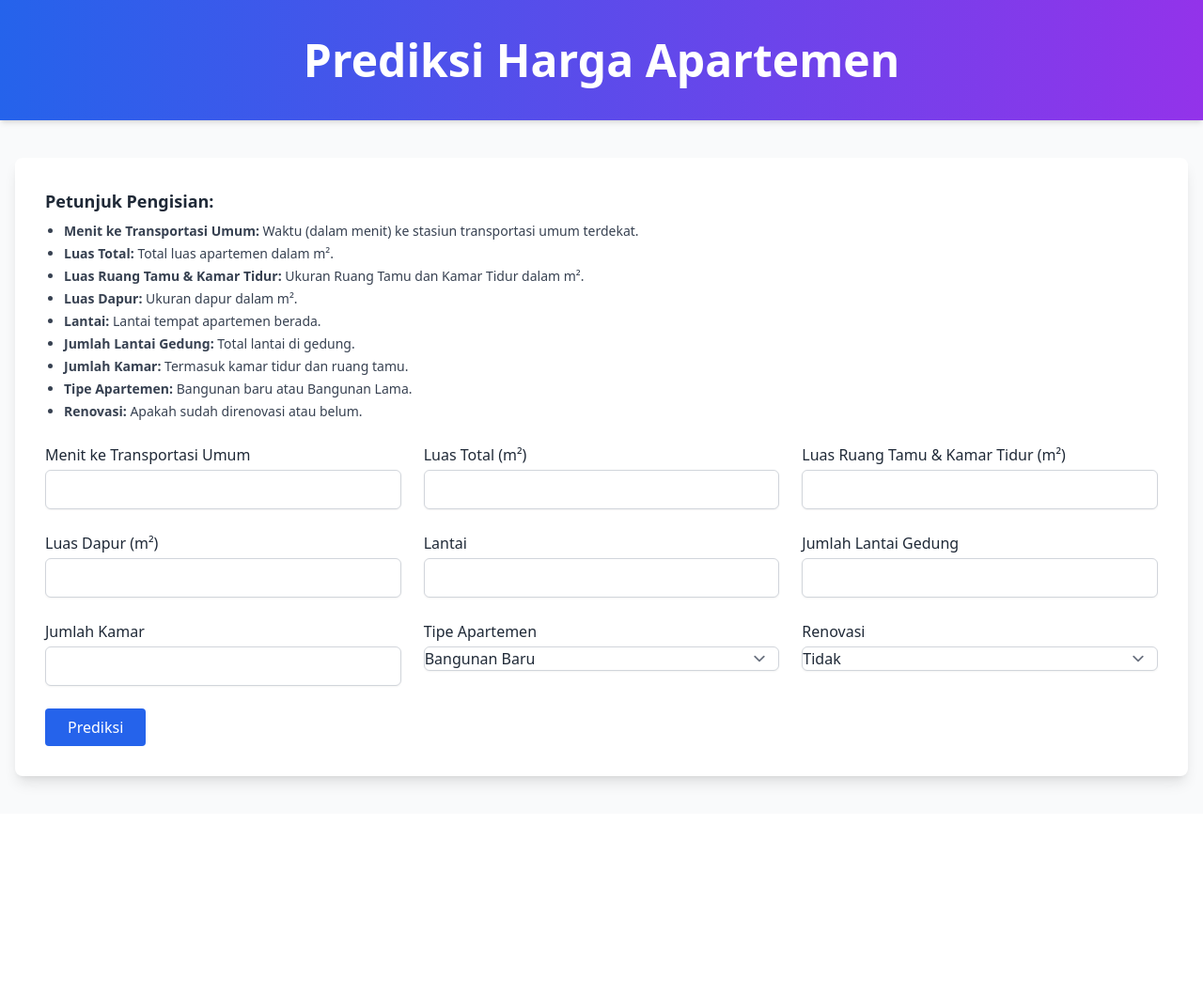
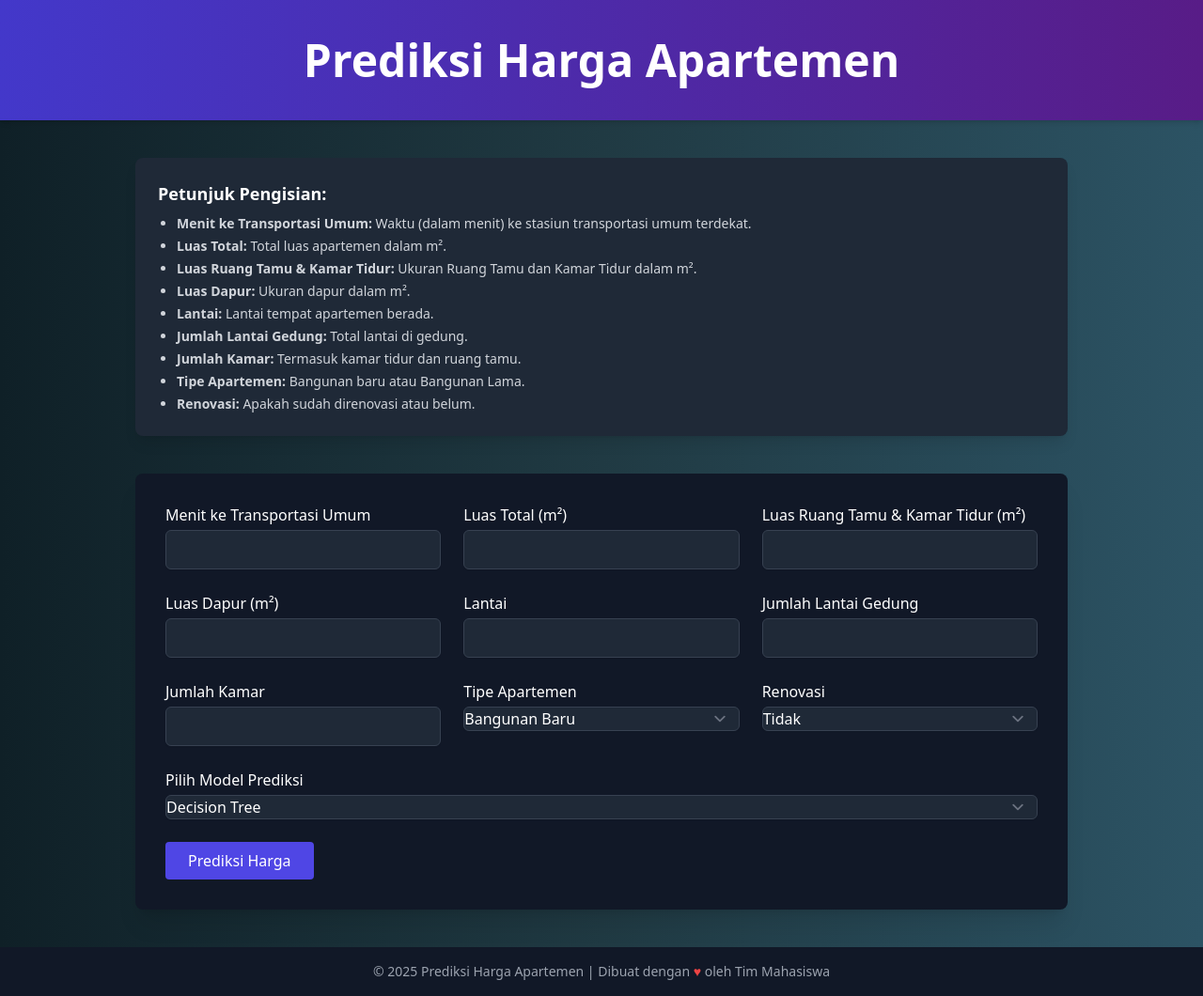
Before and after one commit to Ranayh14/dasildat_vilix, a PHP site: page / in a window 1280 px wide. Shown: the whole page at 94% size. Before the commit the page ends 838 px from the top, so only its background shows below. Run offline with PHP 8.4, Linux system fonts and the light colour scheme; some libraries are stand-ins or nearby versions.

Commit message:
update halaman + model

```diff
--- a/index.php
+++ b/index.php
@@ -2,23 +2,45 @@
 <html lang="id">
 <head>
   <meta charset="UTF-8">
+  <meta name="viewport" content="width=device-width, initial-scale=1.0">
   <title>Prediksi Harga Apartemen</title>
   <script src="https://cdn.tailwindcss.com"></script>
   <link href="https://unpkg.com/flowbite@1.6.5/dist/flowbite.min.css" rel="stylesheet" />
   <script src="https://unpkg.com/flowbite@1.6.5/dist/flowbite.min.js"></script>
+  <style>
+    body {
+      background: linear-gradient(to right, #0f2027, #203a43, #2c5364);
+    }
+    .fade-in {
+      animation: fadeIn 2s ease-in forwards;
+    }
+    @keyframes fadeIn {
+      from { opacity: 0; }
+      to { opacity: 1; }
+    }
+  </style>
 </head>
-<body class="bg-gray-50 min-h-screen text-gray-800">
+<body class="min-h-screen text-white flex flex-col">
 
-<header class="bg-gradient-to-r from-blue-600 to-purple-600 py-10 shadow-md">
-  <h1 class="text-4xl md:text-5xl font-bold text-white text-center">Prediksi Harga Apartemen</h1>
+<!-- Welcome screen -->
+<div id="welcome" class="fixed inset-0 z-50 bg-black flex flex-col items-center justify-center text-center text-white">
+  <img src="https://cdn-icons-png.flaticon.com/512/1933/1933005.png" alt="Apartment" class="w-24 h-24 mb-4 animate-bounce">
+  <h1 class="text-4xl font-bold mb-2">Selamat Datang!</h1>
+  <p class="text-lg">Website Prediksi Harga Apartemen</p>
+</div>
+
+<!-- Header -->
+<header class="bg-gradient-to-r from-indigo-700 to-purple-900 py-10 shadow-md text-center">
+  <h1 class="text-4xl md:text-5xl font-bold text-white">Prediksi Harga Apartemen</h1>
 </header>
 
-<div class="max-w-7xl mx-auto px-4 py-10">
-  <div class="bg-white shadow-lg rounded-lg p-8">
+<main class="flex-grow fade-in">
+  <div class="max-w-5xl mx-auto px-4 py-10">
 
-    <div class="mb-6">
-      <h4 class="text-lg font-semibold">Petunjuk Pengisian:</h4>
-      <ul class="list-disc pl-5 mt-2 text-sm text-gray-700 space-y-1">
+    <!-- Petunjuk Pengisian -->
+    <div class="mb-10 bg-gray-800 p-6 rounded-lg shadow-lg">
+      <h4 class="text-lg font-semibold text-white">Petunjuk Pengisian:</h4>
+      <ul class="list-disc pl-5 mt-2 text-sm space-y-1 text-gray-300">
         <li><strong>Menit ke Transportasi Umum:</strong> Waktu (dalam menit) ke stasiun transportasi umum terdekat.</li>
         <li><strong>Luas Total:</strong> Total luas apartemen dalam m².</li>
         <li><strong>Luas Ruang Tamu & Kamar Tidur:</strong> Ukuran Ruang Tamu dan Kamar Tidur dalam m².</li>
@@ -31,7 +53,9 @@
       </ul>
     </div>
 
-    <form method="POST" class="space-y-6">
+    <!-- Form Input Manual -->
+    <div class="bg-gray-900 p-8 rounded-lg shadow-xl">
+      <form method="POST" enctype="multipart/form-data" class="space-y-6">
         <div class="grid grid-cols-1 md:grid-cols-3 gap-6">
           <?php
           $fields = [
@@ -46,71 +70,84 @@
           foreach ($fields as $name => $label) {
             echo "
             <div>
-            <label class='block mb-1 font-medium'>$label</label>
-            <input type='number' step='any' name='$name' class='w-full rounded-md border-gray-300 shadow-sm focus:ring-blue-500 focus:border-blue-500' required>
+              <label class='block mb-1 font-medium text-white'>$label</label>
+              <input type='number' step='any' name='$name' class='w-full rounded-md border-gray-700 bg-gray-800 text-white shadow-sm focus:ring-indigo-500 focus:border-indigo-500' required>
             </div>";
           }
           ?>
           <div>
-          <label class="block mb-1 font-medium">Tipe Apartemen</label>
-          <select name="apt_type" class="w-full rounded-md border-gray-300 shadow-sm focus:ring-blue-500 focus:border-blue-500" required>
+            <label class="block mb-1 font-medium text-white">Tipe Apartemen</label>
+            <select name="apt_type" class="w-full rounded-md border-gray-700 bg-gray-800 text-white shadow-sm focus:ring-indigo-500 focus:border-indigo-500" required>
               <option value="New building">Bangunan Baru</option>
               <option value="Secondary">Bangunan Lama</option>
             </select>
           </div>
           <div>
-          <label class="block mb-1 font-medium">Renovasi</label>
-          <select name="renovation" class="w-full rounded-md border-gray-300 shadow-sm focus:ring-blue-500 focus:border-blue-500" required>
+            <label class="block mb-1 font-medium text-white">Renovasi</label>
+            <select name="renovation" class="w-full rounded-md border-gray-700 bg-gray-800 text-white shadow-sm focus:ring-indigo-500 focus:border-indigo-500" required>
               <option value="no">Tidak</option>
               <option value="yes">Ya</option>
             </select>
           </div>
         </div>
 
-      <button type="submit" class="bg-blue-600 text-white px-6 py-2 rounded hover:bg-blue-700 transition duration-200">
-        Prediksi
+        <!-- Pilih Model -->
+        <div class="mt-6">
+          <label class="block mb-1 font-medium text-white">Pilih Model Prediksi</label>
+          <select name="model" class="w-full rounded-md border-gray-700 bg-gray-800 text-white shadow-sm focus:ring-indigo-500 focus:border-indigo-500" required>
+            <option value="DT">Decision Tree</option>
+            <option value="RF">Random Forest</option>
+            <option value="KNN">KNN</option>
+          </select>
+        </div>
+
+        <!-- Tombol Submit -->
+        <button type="submit" class="bg-indigo-600 text-white px-6 py-2 rounded hover:bg-indigo-700 transition duration-200">
+          Prediksi Harga
         </button>
       </form>
 
       <?php
-    if ($_SERVER['REQUEST_METHOD'] == 'POST') {
-      $input_data = [
-        "Menit ke Transportasi Umum" => $_POST['metro'],
-        "Luas Total (m²)" => $_POST['area'],
-        "Ruang Tamu & Kamar Tidur (m²)" => $_POST['living_area'],
-        "Luas Dapur (m²)" => $_POST['kitchen_area'],
-        "Lantai" => $_POST['floor'],
-        "Jumlah Lantai Gedung" => $_POST['num_floors'],
-        "Jumlah Kamar" => $_POST['num_rooms'],
-        "Tipe Apartemen" => $_POST['apt_type'] == "New building" ? "Bangunan Baru" : "Bangunan Lama",
-        "Renovasi" => $_POST['renovation'] == "yes" ? "Ya" : "Tidak"
+      if ($_SERVER['REQUEST_METHOD'] == 'POST' && isset($_POST['model'])) {
+          $args = [
+            escapeshellarg($_POST['model']),
+            'manual',
+            escapeshellarg($_POST['metro']),
+            escapeshellarg($_POST['area']),
+            escapeshellarg($_POST['living_area']),
+            escapeshellarg($_POST['kitchen_area']),
+            escapeshellarg($_POST['floor']),
+            escapeshellarg($_POST['num_floors']),
+            escapeshellarg($_POST['num_rooms']),
+            escapeshellarg($_POST['apt_type']),
+            escapeshellarg($_POST['renovation'])
           ];
-
-      echo "<div class='mt-8 bg-gray-100 p-6 rounded-lg'>";
-      echo "<h5 class='text-xl font-semibold mb-4 text-gray-700'>Data yang Anda Masukkan:</h5><ul class='list-disc pl-5 space-y-1'>";
-      foreach ($input_data as $key => $val) {
-        echo "<li><strong>$key:</strong> $val</li>";
-      }
-      echo "</ul>";
-
-      $args = [
-        $_POST['metro'], $_POST['area'], $_POST['living_area'], $_POST['kitchen_area'],
-        $_POST['floor'], $_POST['num_floors'], $_POST['num_rooms'],
-        escapeshellarg($_POST['apt_type']), escapeshellarg($_POST['renovation'])
-      ];
-
           $arg_string = implode(' ', $args);
           $cmd = "python predict.py $arg_string";
           $output = shell_exec($cmd);
 
-      echo "<div class='mt-5 bg-green-100 text-green-700 px-4 py-3 rounded'>
+          echo "<div class='mt-6 bg-green-800 text-green-100 p-4 rounded'>
                   <strong>Hasil Prediksi Harga:</strong> Rp " . number_format($output, 0, ',', '.') . "
                 </div>";
-      echo "</div>";
       }
       ?>
     </div>
   </div>
+</main>
+
+<!-- Footer -->
+<footer class="bg-gray-900 text-gray-400 text-sm text-center py-4 mt-auto">
+  <p>&copy; <?= date('Y') ?> Prediksi Harga Apartemen | Dibuat dengan <span class="text-red-500">&hearts;</span> oleh Tim Mahasiswa</p>
+</footer>
+
+<script>
+  // Welcome screen fade out
+  window.addEventListener("load", () => {
+    setTimeout(() => {
+      document.getElementById("welcome").classList.add("hidden");
+    }, 2000);
+  });
+</script>
 
 </body>
 </html>
```
Also changed, not shown: 1 other file. Lines whose indentation alone changed are shown as unchanged.
